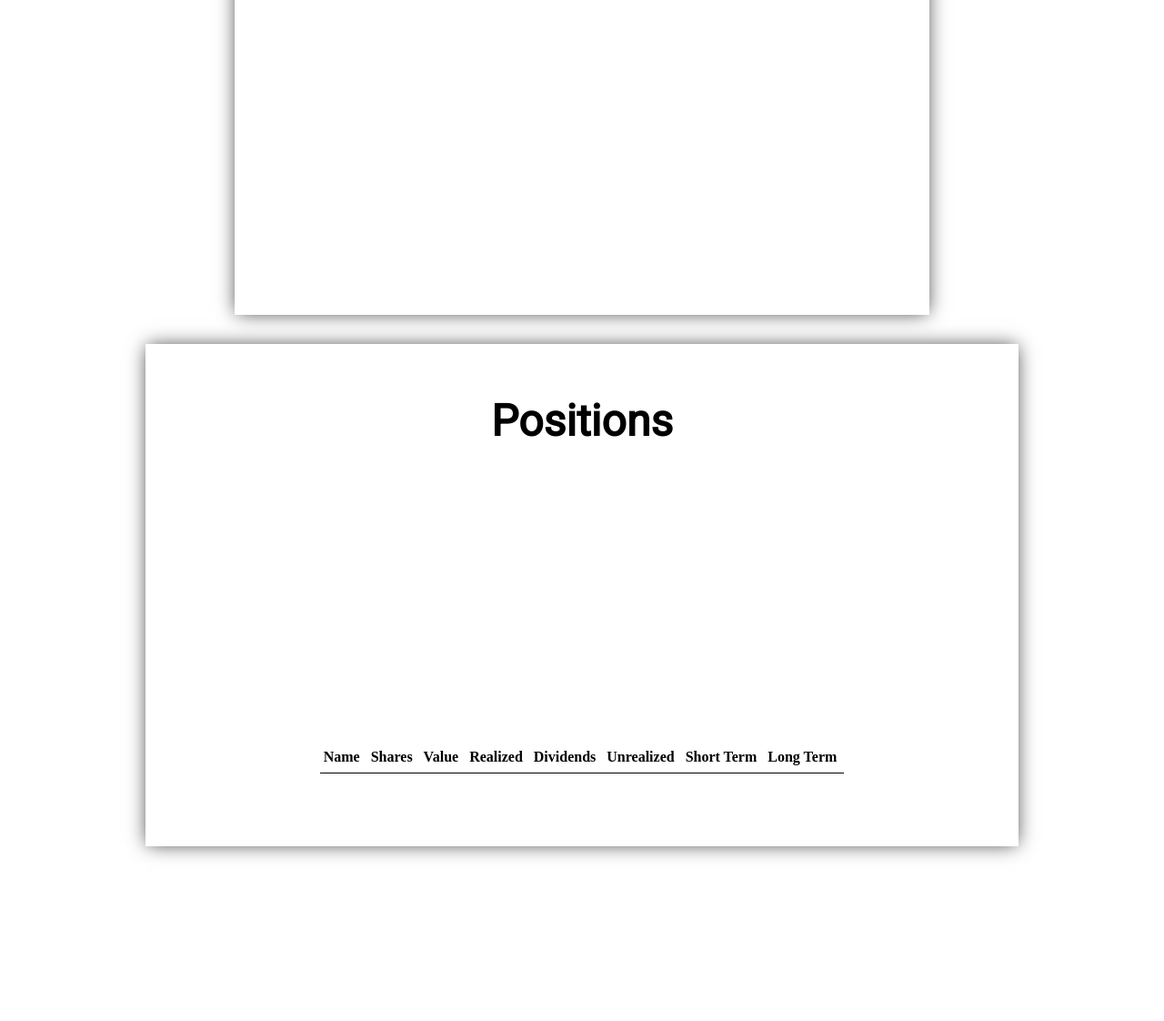
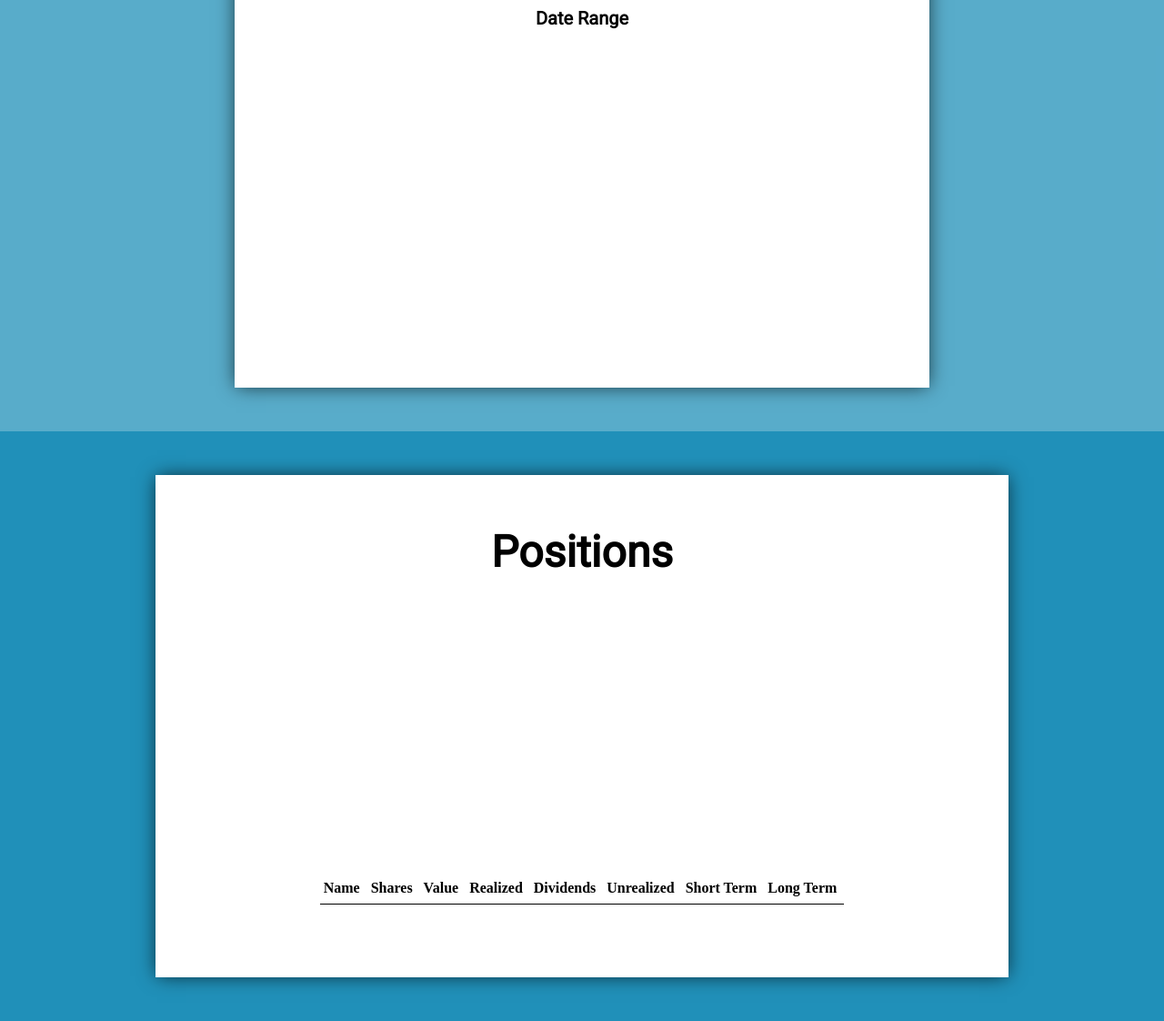
Before and after one commit to newyork-anthonyng/exercise, a website: page public/index.html in a window 1280 px wide. Shown: the part 712-1834 px from the top of the page at 91% size. Before the commit the page ends 1674 px from the top, so only its background shows below. Drawn offline with nearby package versions, Linux system fonts and the light colour scheme; no server answers.

Commit message:
Add background color

```diff
--- a/public/index.html
+++ b/public/index.html
@@ -12,6 +12,7 @@
 </head>
 <body>
   <!-- Account Summary -->
+  <section>
     <div class="container summary">
       <h1>Account Summary</h1>
       <table>
@@ -37,8 +38,10 @@
         </tr>
       </table>
     </div>
+  </section>
 
   <!-- Timeline -->
+  <section>
     <div class="container timeline">
       <h1>Timeline</h1>
       <h2 id="date">Date Range</h2>
@@ -47,8 +50,10 @@
         <canvas id="timelineChart"></canvas>
       </div>
     </div>
+  </section>
 
   <!-- Positions -->
+  <section>
     <div class="container positions">
       <h1>Positions</h1>
 
@@ -72,6 +77,7 @@
         <tbody></tbody>
       </table>
     </div>
+  </section>
 
   <script type="application/javascript" src="./libraries/chart.js"></script>
   <script type="application/javascript" src="./app.js"></script>
--- a/public/style.css
+++ b/public/style.css
@@ -18,6 +18,21 @@ h2 {
 	box-shadow: 0px 0px 20px -2px rgba(0,0,0,0.75);
 	width: 70%;
 	max-width: 700px;
+	background-color: white;
+	opacity: 1;
+}
+
+section {
+	padding: 1em;
+	background-color: rgba(32, 144, 185, 0.5);
+}
+
+section:nth-child(2) {
+	background-color: rgba(32, 144, 185, 0.75);
+}
+
+section:nth-child(3) {
+	background-color: rgba(32, 144, 185, 1);
 }
 
 table {
```
Lines whose indentation alone changed are shown as unchanged.
